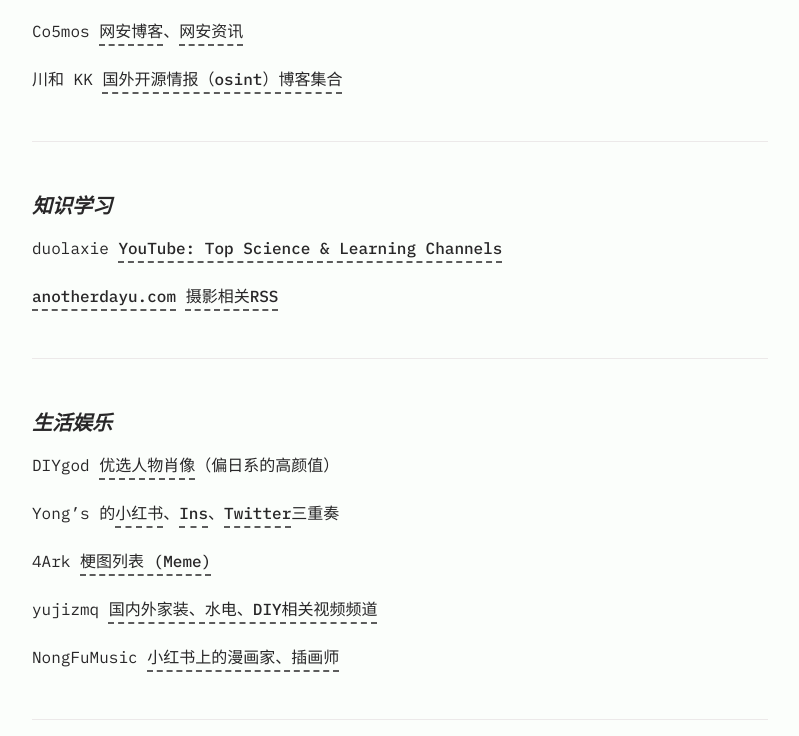
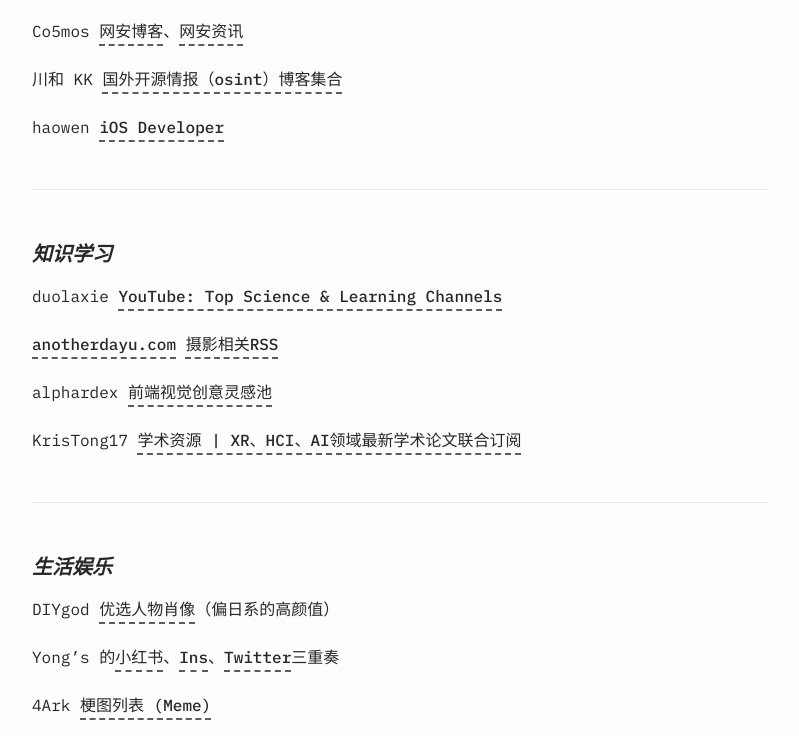
Before and after one commit to Yanick112/Yanick112.github.io, an Astro site: page /collection/collection002 in a window 1280 px wide. Shown: the part 1850-2586 px from the top of the page, without its empty margins (240-1039 px from the left). Built offline with nearby package versions, Linux system fonts and the light colour scheme; Astro itself is replaced by a stand-in of ours.

Commit message:
2024-10-23-11:15:44

```diff
--- a/src/content/blog/collection/collection002.md
+++ b/src/content/blog/collection/collection002.md
@@ -67,6 +67,8 @@
 
 川和 KK [国外开源情报（osint）博客集合](https://app.follow.is/list/69658736917083136)
 
+haowen [iOS Developer](https://app.follow.is/list/67809261916145664)
+
 ---
 
 ### 知识学习
@@ -74,6 +76,10 @@
 duolaxie [YouTube: Top Science & Learning Channels](https://app.follow.is/list/68951237389007872)
 
 anotherdayu.com [摄影相关RSS](https://app.follow.is/list/60649442771759104)
+
+alphardex [前端视觉创意灵感池](https://app.follow.is/list/71373443578249216)
+
+KrisTong17 [学术资源 | XR、HCI、AI领域最新学术论文联合订阅](https://app.follow.is/list/71008340709688320)
 
 ---
 
```
